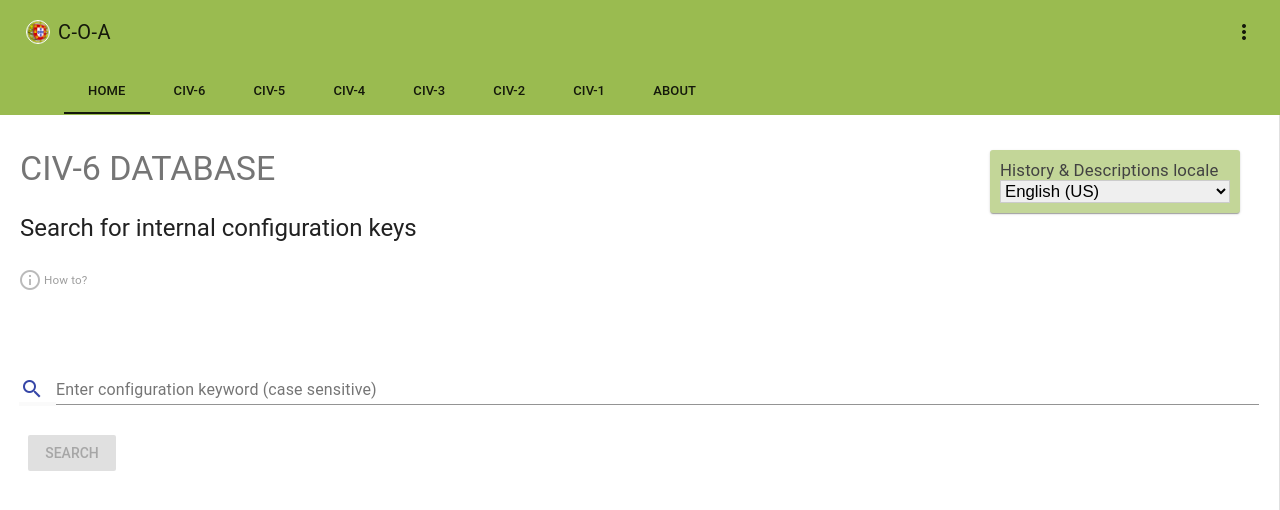
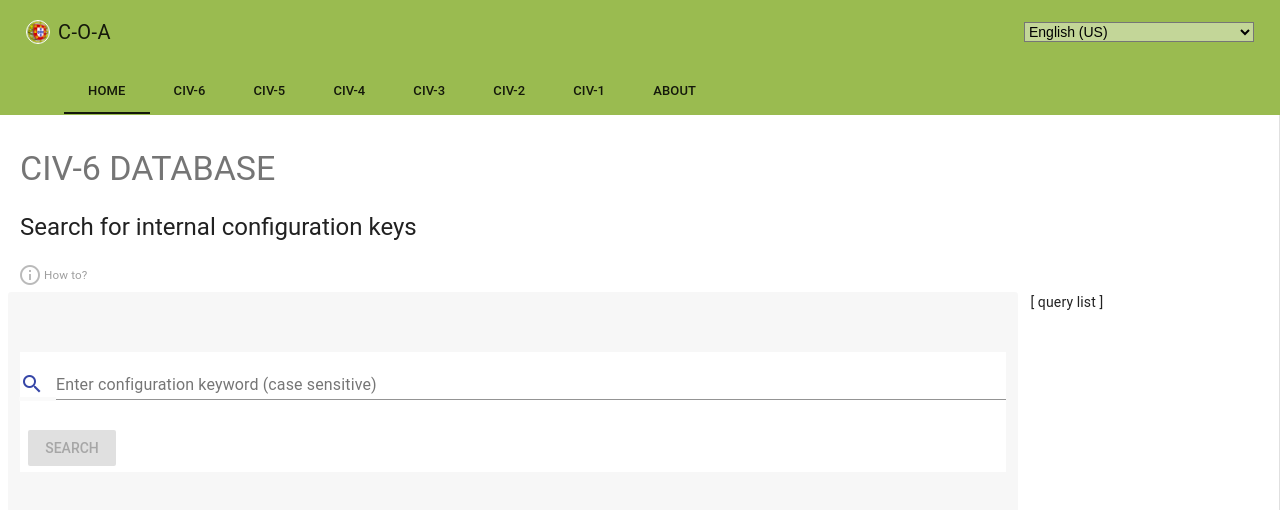
Before and after one commit to antonio-rodrigues/civ6-database-search, a Vue app: page /civ/6 in a window 1280 px wide. Shown: the top 510 px of the page. Built offline with nearby package versions, Linux system fonts and the light colour scheme.

Commit message:
Refactor civ6 page layouts

```diff
--- a/src/App.vue
+++ b/src/App.vue
@@ -14,9 +14,14 @@
           </div>
 
           <div class="md-toolbar-section-end">
-            <md-button class="md-icon-button">
+            <LanguageSelector
+              class="language-selector"
+              :defaultLang="lang"
+              @onLanguageChange="onLanguageChange"
+            />
+            <!-- <md-button class="md-icon-button">
               <md-icon>more_vert</md-icon>
-            </md-button>
+            </md-button> -->
           </div>
         </div>
 
@@ -103,12 +108,23 @@
 </template>
 
 <script>
+import LanguageSelector from "@/components/LanguageSelector";
+const DEFAULT_LANG = "en_US";
+
 export default {
   name: "App",
   data: () => ({
+    lang: DEFAULT_LANG,
     menuVisible: false
   }),
-  methods: {}
+  methods: {
+    onLanguageChange: function(lang) {
+      this.lang = lang;
+    }
+  },
+  components: {
+    LanguageSelector
+  }
 };
 </script>
 
--- a/src/components/LanguageSelector.vue
+++ b/src/components/LanguageSelector.vue
@@ -1,5 +1,5 @@
 <template>
-  <div class="select-style md-elevation-1 coa-padding-s">
+  <div class="select-style coa-padding-s">
     <div v-if="label" class="select-label">{{ label }}</div>
     <select v-model="selectedLanguage" @change="onChangeLanguage">
       <option
@@ -61,23 +61,19 @@ export default {
 <style scoped lang="scss">
 @import "@/styles/index.scss";
 
-$select-size: 250px;
-
 .select-style {
   width: 250px;
-  border-radius: 3px;
-  background-color: $color-primary-light;
   overflow: hidden;
   z-index: 999;
 }
 .select-label {
-  font-size: 1.2em;
+  font-size: 1em;
   color: $color-text;
 }
 .select-style select {
   width: 230px;
-  font-size: 1.2em;
-  border: 1px solid #ccc;
+  font-size: 1em;
+  background-color: $color-primary-light;
 }
 .select-style select:focus {
   outline: none;
--- a/src/components/PageHeader.vue
+++ b/src/components/PageHeader.vue
@@ -1,7 +1,16 @@
 <template>
   <div class="page-header">
-    <h1 class="md-display-1">{{ title }}</h1>
-    <h3 v-if="subHeader" class="md-headline">{{ subHeader }}</h3>
+    <div
+      class="md-layout md-gutter md-alignment-center-space-between container"
+    >
+      <div class="md-layout-item md-medium-size-50">
+        <h1 class="md-display-1">{{ header }}</h1>
+      </div>
+      <div class="md-layout-item md-medium-size-50">
+        <slot name="options"></slot>
+      </div>
+    </div>
+    <h3 v-if="subheader" class="md-headline">{{ subheader }}</h3>
   </div>
 </template>
 
@@ -9,16 +18,24 @@
 export default {
   name: "PageHeader",
   props: {
-    title: String,
-    subHeader: String
+    header: String,
+    subheader: String
   }
 };
 </script>
 
 <style lang="scss">
-// @import "@/styles/index.scss";
+@import "@/styles/index.scss";
 
 .page-header {
   background-color: transparent;
+
+  & h3 {
+    margin: 0;
+    padding: 0 0 $size-m;
+  }
+  & .container {
+    // background-color: $color-secondary-ligth;
+  }
 }
 </style>
--- a/src/views/pages/civ6/civ6.vue
+++ b/src/views/pages/civ6/civ6.vue
@@ -1,16 +1,9 @@
 <template>
-  <div class="page-civ-6 coa-padding-s">
-    <LanguageSelector
-      class="language-selector"
-      label="History &amp; Descriptions locale"
-      :defaultLang="lang"
-      @onLanguageChange="onLanguageChange"
-    />
-
+  <div class="page-civ-6">
     <PageHeader
-      title="CIV-6 DATABASE"
-      subHeader="Search for internal configuration keys"
-    />
+      header="CIV-6 DATABASE"
+      subheader="Search for internal configuration keys"
+    ></PageHeader>
 
     <div class="search-tip" @click="onShowInfo">
       <md-icon>info_outlined</md-icon>
@@ -28,6 +21,8 @@
       </p>
     </Panel>
 
+    <div class="md-layout md-gutter md-alignment-top-space-between">
+      <div class="md-layout-item md-medium-size-80 search-container">
         <form action="#">
           <md-content class="coa-vspacing-l">
             <md-field>
@@ -112,6 +107,11 @@
           </div>
         </form>
       </div>
+      <div class="md-layout-item md-medium-size-20 queries-container">
+        [ query list ]
+      </div>
+    </div>
+  </div>
 </template>
 
 <script lang="js">
@@ -119,9 +119,7 @@ import { HTTP, ApiMethod, prepareArtefactsData } from "@/utils";
 
 import PageHeader from "@/components/PageHeader";
 import Panel from "@/components/Panel";
-import LanguageSelector from "@/components/LanguageSelector";
 
-const DEFAULT_LANG = "en_US";
 const page = { version: 6, name: "civ6", label: "CIV-6" };
 
 export default {
@@ -155,7 +153,6 @@ export default {
 
   data() {
     return {
-      lang: DEFAULT_LANG,
       loading: true,
       keyword: "",
       filterQuery: "",
@@ -174,14 +171,6 @@ export default {
   methods: {
     onShowInfo: function() {
       this.showInfo = !this.showInfo;
-    },
-    onLanguageChange: function(lang) {
-      this.lang = lang;
-      if (this.keyword && this.keyword.length) {
-        // auto-repeat-search with selected lang
-        this.filterQuery = ""; // TODO: reset filtered results?
-        this.searchArtefacts();
-      }
     },
     searchArtefacts: function() {
       const self = this;
@@ -214,8 +203,7 @@ export default {
   },
   components: {
     PageHeader,
-    Panel,
-    LanguageSelector
+    Panel
   }
 };
 </script>
@@ -228,10 +216,9 @@ export default {
   padding: $size-s $size-m;
   background-color: $color-white;
 
-  .language-selector {
-    position: absolute;
-    top: 150px;
-    right: $size-l;
+  .search-container {
+  }
+  .queries-container {
   }
 
   .search-tip {
```
Lines whose indentation alone changed are shown as unchanged.
